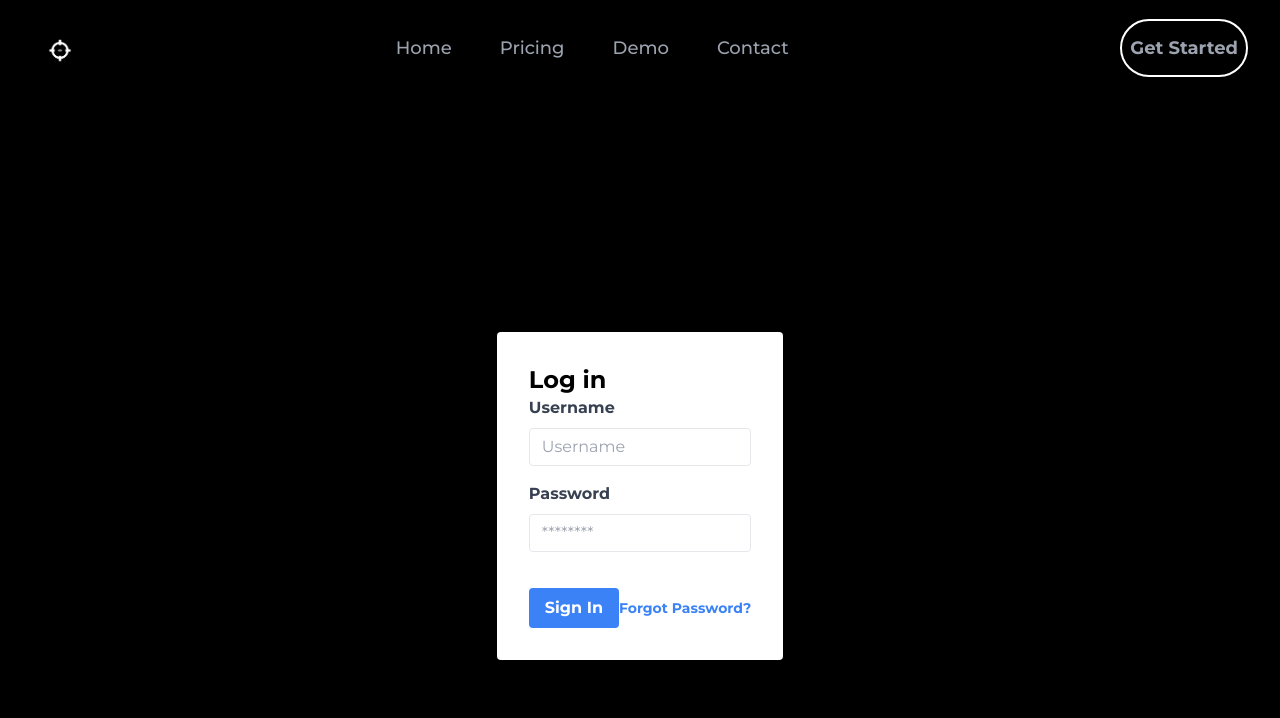
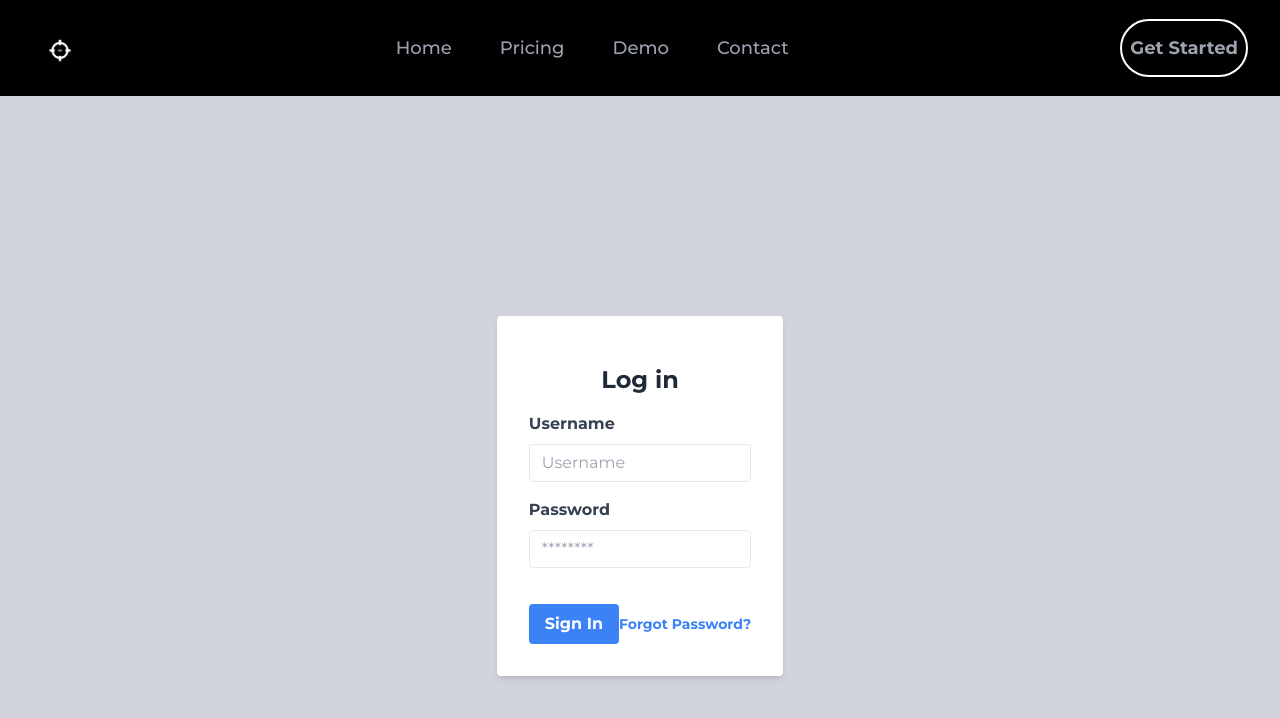
Before and after one commit to shivaay108/Frontend-content-watchdog, a Next.js app: page /login in a window 1280 px wide. Shown: the top 718 px of the page. Built offline with nearby package versions, Linux system fonts and the light colour scheme.

Commit message:
changed main background

```diff
--- a/pages/_app.js
+++ b/pages/_app.js
@@ -2,7 +2,6 @@ import '@/styles/globals.css'
 import {Montserrat} from "next/font/google"
 import Head from 'next/head'
 import React from 'react';
-import { Box } from '@mui/material';
 
 import NavBar from './components/Navbar'
 import '../styles/styles.css'
--- a/pages/index.js
+++ b/pages/index.js
@@ -5,6 +5,7 @@ export default function Home() {
   return (
 
     <>
+    <div className="bg-gradient-to-r from-black to-gray-800">
       <Head>
         <title>Content-WatchDog</title>
         <meta name="description" content="Generated by create next app"/>
@@ -22,7 +23,7 @@ export default function Home() {
         </Layout>
 
       </main>
-
+</div>
     </>
   )
 }
--- a/pages/login.js
+++ b/pages/login.js
@@ -2,9 +2,9 @@ import React from "react";
 
 export default function Login() {
   return (
-    <div className="flex justify-center items-center min-h-screen">
+    <div className="flex justify-center items-center min-h-screen bg-gray-300">
       <div className="bg-white p-8 rounded shadow-md">
-        <h1 className="text-2xl text-black font-bold" >Log in</h1>
+        <h1 className="text-2xl text-gray-800 font-bold text-center m-4" >Log in</h1>
         <form>
           <div className="mb-4">
             <label className="block text-gray-700 font-bold mb-2" htmlFor="username">
@@ -15,6 +15,7 @@ export default function Login() {
               id="username"
               type="text"
               placeholder="Username"
+              required="true"
             />
           </div>
           <div className="mb-6">
@@ -26,13 +27,13 @@ export default function Login() {
               id="password"
               type="password"
               placeholder="********"
+              required="true"
             />
           </div>
           <div className="flex items-center justify-between">
             <button
               className="bg-blue-500 hover:bg-blue-700 text-white font-bold py-2 px-4 rounded focus:outline-none focus:shadow-outline"
-              type="button"
-            >
+              type="button" >
               Sign In
             </button>
             <a className="inline-block align-baseline font-bold text-sm text-blue-500 hover:text-blue-800" href="#">
--- a/styles/styles.css
+++ b/styles/styles.css
@@ -3,13 +3,13 @@
 }
 
 .title-word-1 {
-  --color-1: #DF8453;
+  --color-1: #53d3df;
   --color-2: #3D8DAE;
-  --color-3: #E4A9A8;
+  --color-3: #2e3b3e;
 }
 
 .title-word-2 {
-  --color-1: #DBAD4A;
+  --color-1: #2d567167;
   --color-2: #ACCFCB;
   --color-3: #17494D;
 }
```
Also changed, not shown: public/images/cool-background.png (added), tailwind.config.js (line endings or trailing spaces).
